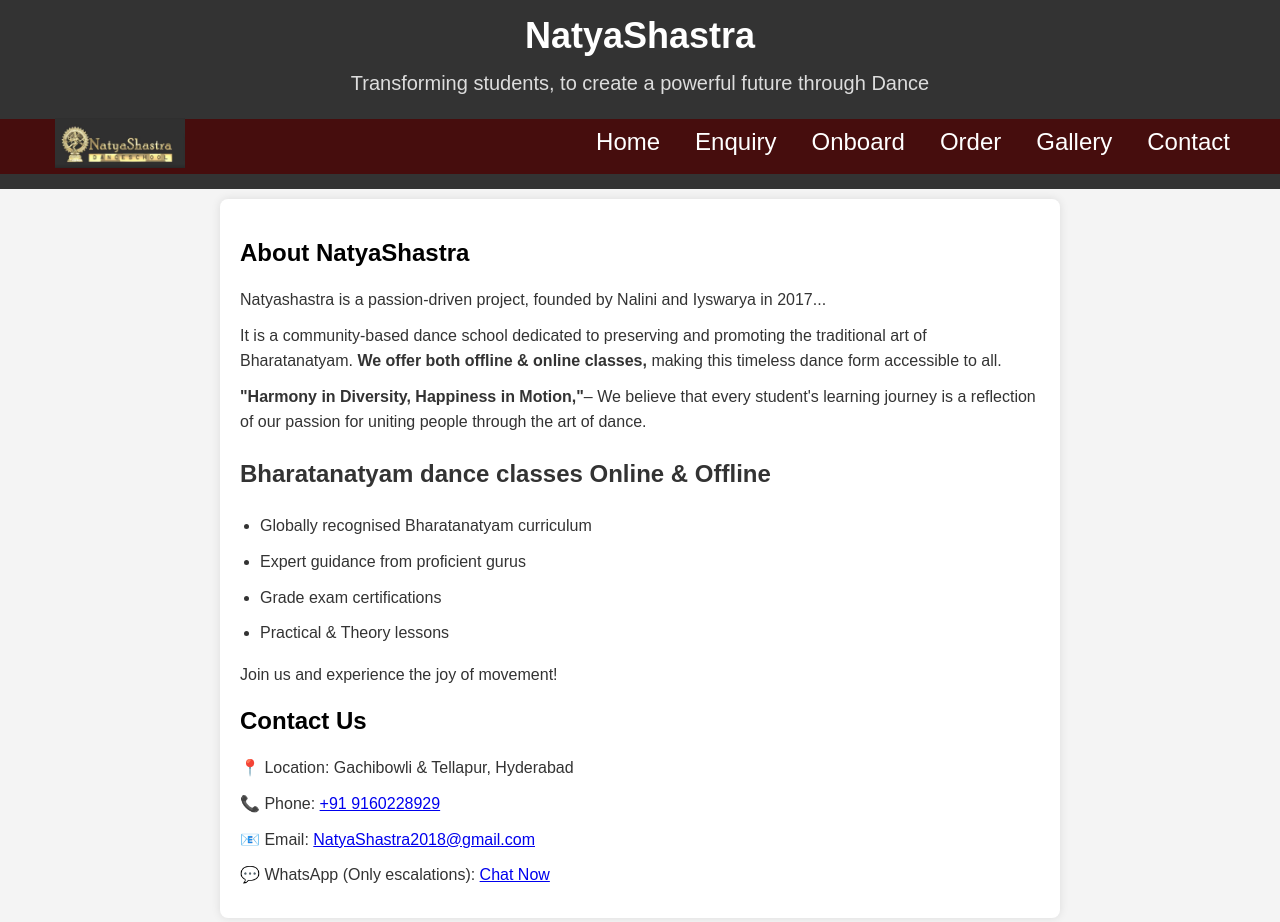
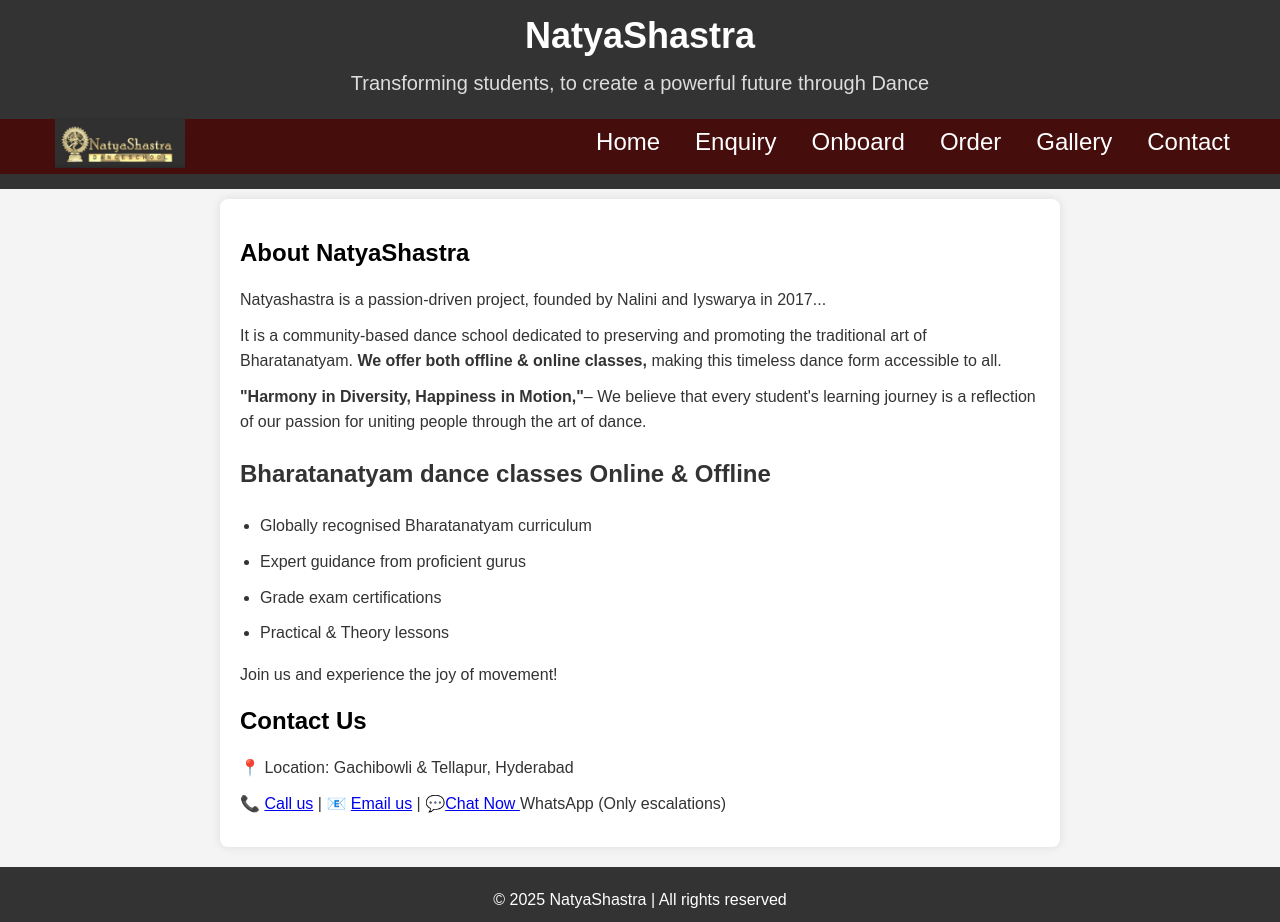
Before and after one commit to NatyaShastra/natya, a React (Vite) app: page /about in a window 1280 px wide. Shown: the top 922 px of the page. Built offline with nearby package versions, Linux system fonts and the light colour scheme.

Commit message:
Updated contact details

```diff
--- a/src/components/About.tsx
+++ b/src/components/About.tsx
@@ -32,9 +32,9 @@ export const About: React.FC = () => {
 
       <h2>Contact Us</h2>
       <p>📍 Location: Gachibowli & Tellapur, Hyderabad</p>
-      <p>📞 Phone: <a href="tel:9160228929">+91 9160228929</a></p>
-      <p>📧 Email: <a href="mailto:NatyaShastra@gmail.com">NatyaShastra2018@gmail.com</a></p>
-      <p>💬 WhatsApp (Only escalations): <a href="https://wa.me/9344134242" target="_blank" rel="noopener noreferrer">Chat Now</a></p>
+      <p>📞 <a href="tel:9160228929">Call us</a> |
+       📧 <a href="mailto:NatyaShastra@gmail.com">Email us</a> | 💬
+      <a href="https://wa.me/9344134242" target="_blank" rel="noopener noreferrer">Chat Now </a> WhatsApp (Only escalations)</p>
     </div>
   );
 };
```
